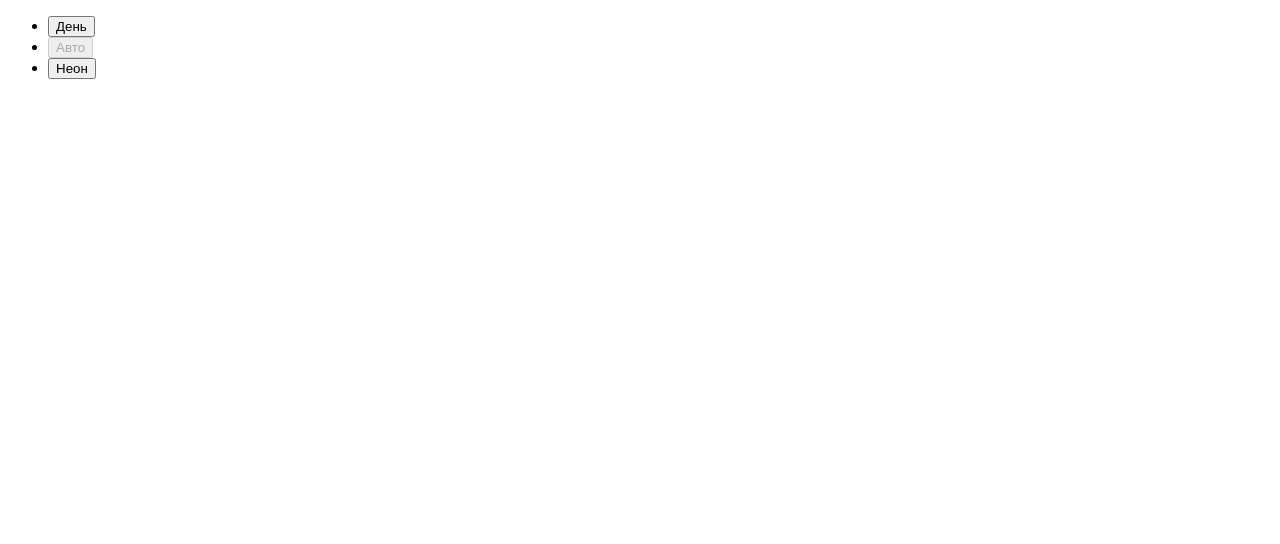
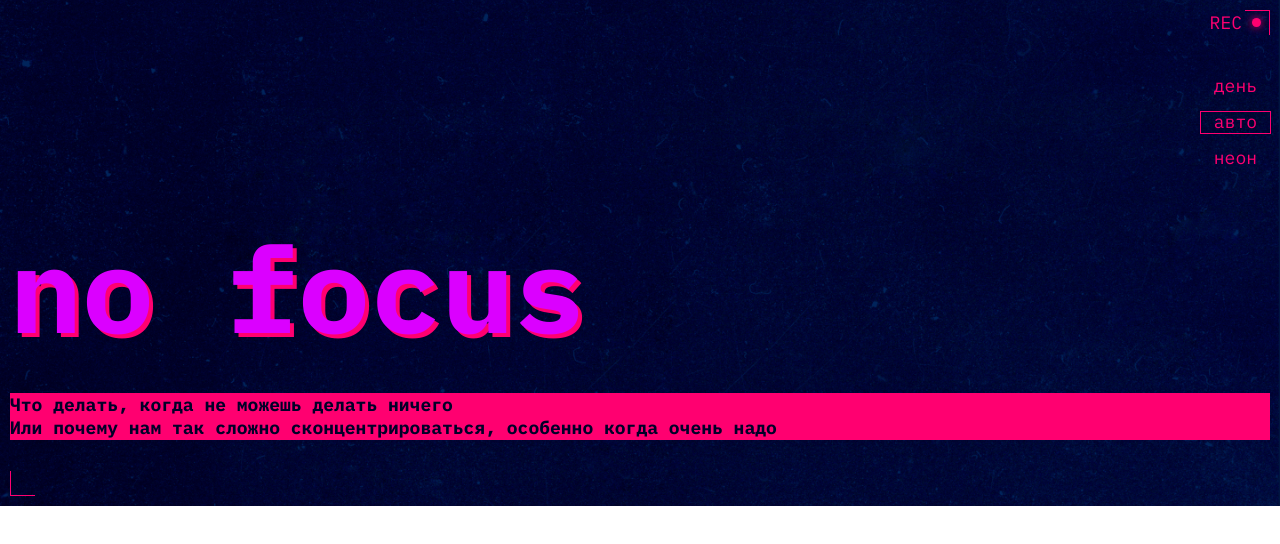
Before and after one commit to Kovalilya228/slozhno-sosredotochitsya, a plain HTML site: page index.html in a window 1280 px wide. Drawn offline with Linux system fonts and the light colour scheme.

Commit message:
added header to index.html, style.css, variables

```diff
--- a/index.html
+++ b/index.html
@@ -4,10 +4,21 @@
     <meta charset="UTF-8" />
     <meta http-equiv="X-UA-Compatible" content="IE=edge" />
     <meta name="viewport" content="width=device-width, initial-scale=1.0" />
+    <meta name="color-scheme" content="dark light">
+    <link rel="stylesheet" href="./fonts/fonts.css">
+    <link rel="stylesheet" href="./styles/globals.css">
+    <link rel="stylesheet" href="./styles/variables.css">
+    <link rel="stylesheet" href="./styles/style.css">
+    <link rel="stylesheet" href="./styles/dark.css">
+    <link rel="stylesheet" href="./styles/light.css">
+    <link rel="icon" href="./images/favicon.ico" sizes="any">
+    <link rel="icon" href="./images/favicon.svg" type="image/svg+xml">
+    <link rel="apple-touch-icon" href="./images/mobile-icon.png">
     <title>Сложно сосредоточиться</title>
   </head>
   <body class="page">
     <header class="header decorated-zone">
+      <div class="header__decoration-rec">Rec</div>
       <nav class="header__theme-menu">
         <ul class="header__theme-menu-list">
           <li class="header__theme-menu-item">
@@ -34,7 +45,12 @@
           </li>
         </ul>
       </nav>
+      <h1 class="header__title">no focus</h1>
+      <h2 class="header__description title-decor">Что делать, когда не можешь делать ничего <br>
+        Или почему нам так сложно сконцентрироваться, особенно когда очень надо</h2>
     </header>
+    <main class="main"></main>
+    <footer class="footer"></footer>
     <script src="./scripts/script.js"></script>
   </body>
 </html>
--- a/styles/style.css
+++ b/styles/style.css
@@ -2,4 +2,117 @@
 
 .page {
   /* сохраните в разметке и стилях класс page. На его основе работает скрипт. */
+  font-family: "IBM Plex mono", serif;
+  max-width: 100%;
+  margin: 0;
 }
+
+.header {
+  min-width: 100vw;
+  background: url(../images/cover-image-dark.png) no-repeat center center;
+  background-size: cover;
+  display: grid;
+  grid-template-rows: repeat(4, max-content);
+  padding: 10px;
+}
+
+.header::before,
+.header::after {
+  content: '';
+  position: relative;
+  width: 25px;
+  height: 25px;
+  border: 1px solid var(--accent-color);
+}
+
+.header::before {
+  top: 0;
+  left: calc(100vw - 20px - 25px);
+  border-left: none;
+  border-bottom: none;
+  margin-bottom: 40.5px;
+}
+
+.header::after {
+  bottom: 25px;
+  right: 0;
+  border-right: none;
+  border-top: none;
+  margin-bottom: -25px;
+}
+
+.header__decoration-rec {
+  position: absolute;
+  right: 29px;
+  top: 11px;
+  text-transform: uppercase;
+  color: var(--accent-color);
+  font-size: 18px;
+  font-weight: normal;
+}
+
+.header__decoration-rec::after {
+  content: '';
+  position: relative;
+  display: inline-block;
+  bottom: 2px;
+  left: 10px;
+  border-radius: 50%;
+  width: 9px;
+  height: 9px;
+  background-color: var(--accent-color);
+  filter: drop-shadow(0px 0px 4px #FF0070);
+}
+
+.header__theme-menu {
+  align-self: center;
+  justify-self: end;
+}
+
+.header__theme-menu-list {
+  display: flex;
+  flex-direction: column;
+  gap: 15px;
+  margin-bottom: 70px;
+}
+
+.header__theme-menu-button {
+  background-color: transparent;
+  border: none;
+  color: var(--accent-color);
+  font-size: 18px;
+  text-transform: lowercase;
+  font-family: inherit;
+  font-weight: 400;
+  line-height: 100%;
+  padding: 1.5px 13px;
+}
+
+.header__theme-menu-button_active {
+  outline: 1px var(--accent-color) solid;
+}
+
+.header__title {
+  display: block;
+  color: #DB00FF;
+  text-shadow: 4px 4px 0px #FF0070;
+  font-size: clamp(7.25rem, 7.0115rem + 1.0178vw, 7.5rem);
+  font-style: normal;
+  font-weight: 700;
+  line-height: 82.5%;
+  margin-bottom: 56px;
+}
+
+.header__description {
+  display: block;
+  font-size: 18px;
+  font-style: normal;
+  font-weight: 700;
+  line-height: 130%;
+  margin-bottom: 56px;
+}
+
+.title-decor {
+  background-color: var(--accent-color);
+  color: #000028;
+}
--- a/styles/variables.css
+++ b/styles/variables.css
@@ -2,3 +2,6 @@
   Переменные для вашего проекта
   и их переопределение под различные устройства
 */
+:root {
+  --accent-color: #ff0070;
+}
```
